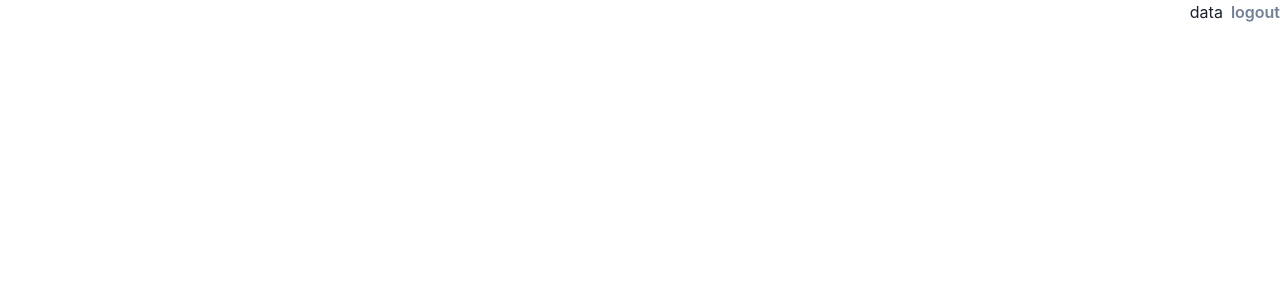
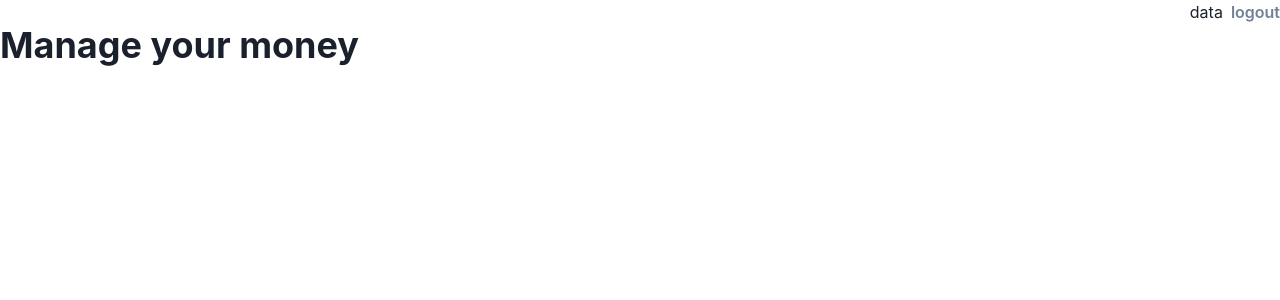
Before and after one commit to WRHR/budgeteer-app, a Next.js app: page / in a window 1280 px wide. Shown: the top 300 px of the page. Built offline with nearby package versions, Linux system fonts and the light colour scheme.

Commit message:
More planning

```diff
--- a/src/pages/index.tsx
+++ b/src/pages/index.tsx
@@ -1,4 +1,4 @@
-import Head from "next/head";
+import { Box, Heading } from "@chakra-ui/react";
 import { NavBar } from "../components/NavBar";
 import styles from "../styles/Home.module.css";
 
@@ -12,7 +12,13 @@ export default function Home() {
     <>
       <NavBar />
       {/* hero/info or user page */}
+      <Box>
+        <Heading>Manage your money</Heading>
+        {/* pic */}
+        {/* call to act */}
+        {/* about graphics */}
 
+      </Box>
     </>
   );
 }
```
